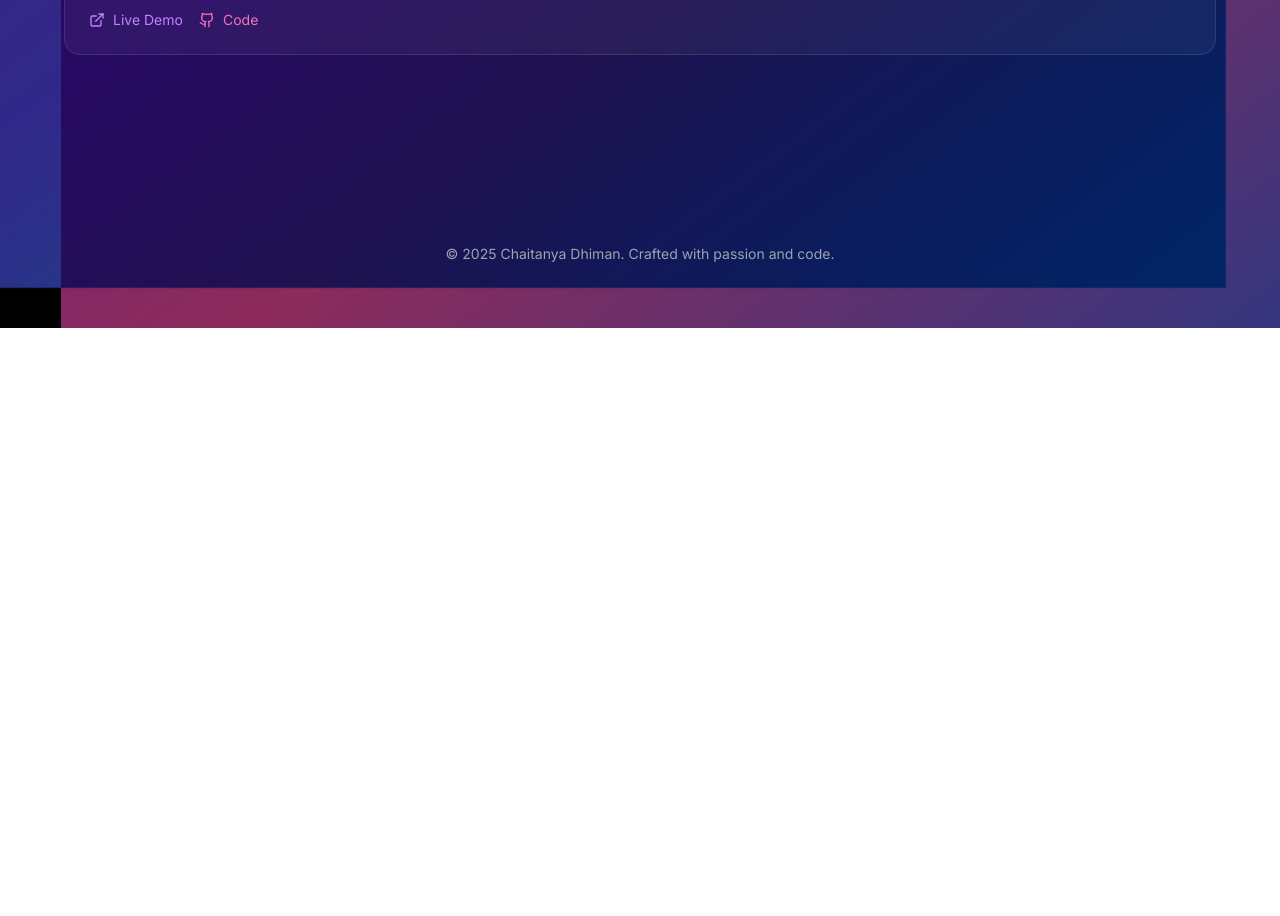
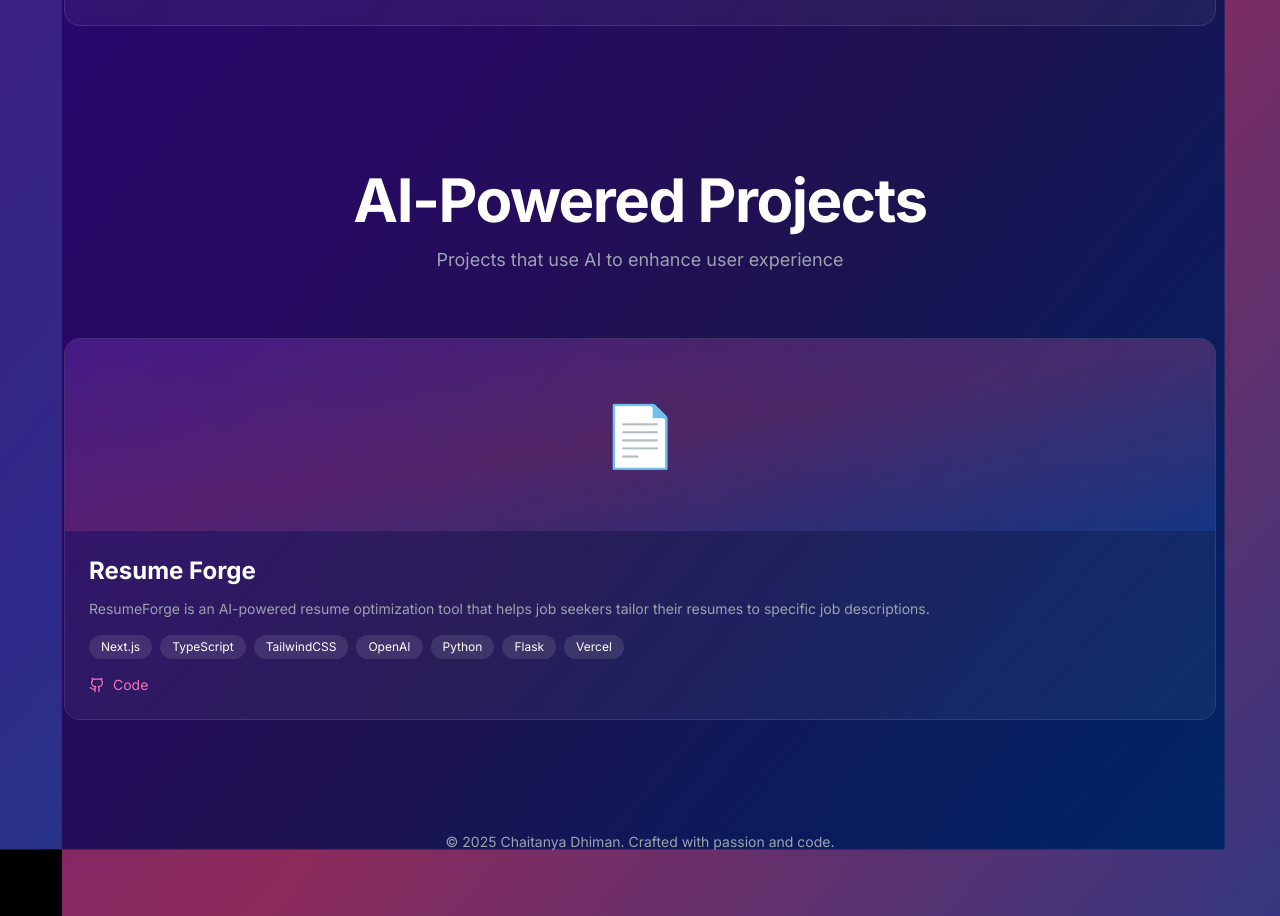
Before and after one commit to ChaitanyaDhiman/my-portfolio, a Next.js app: page /projects in a window 1280 px wide. Shown: the part 620-1536 px from the top of the page. Before the commit the page ends 948 px from the top, so only its background shows below. Built offline with nearby package versions, Linux system fonts and the light colour scheme.

Commit message:
updating project page

```diff
--- a/app/projects/page.tsx
+++ b/app/projects/page.tsx
@@ -18,6 +18,16 @@ export default function Projects() {
         demo: 'https://www.chaitanyadhiman.com/',
         github: 'https://github.com/ChaitanyaDhiman/my-portfolio'
       }
+    ],
+    AI_Powered: [
+      {
+        title: 'Resume Forge',
+        description: 'ResumeForge is an AI-powered resume optimization tool that helps job seekers tailor their resumes to specific job descriptions.',
+        tech: ['Next.js', 'TypeScript', 'TailwindCSS', 'OpenAI', 'Python', 'Flask', 'Vercel'],
+        image: '📄',
+        demo: '',
+        github: 'https://github.com/ChaitanyaDhiman/ResumeForge'
+      }
     ]
   };
 
@@ -32,12 +42,24 @@ export default function Projects() {
         >
         <Navigation />
 
-        <section id="featured" className="min-h-screen flex items-center justify-center px-8">
+        <section id="featured" className="flex items-center justify-center px-8 py-24">
           <div className="max-w-6xl w-full">
             <h2 className="text-5xl md:text-6xl font-bold mb-4 text-center tracking-tight">Featured Projects</h2>
             <p className="text-gray-400 text-center mb-16 text-lg">Some of my best work</p>
             <div className="grid grid-cols-1 md:grid-cols-1 gap-8">
               {projects.featured.map((project, index) => (
+                <ProjectCard key={index} {...project} compact/>
+              ))}
+            </div>
+          </div>
+        </section>
+
+        <section id="AI_Powered" className="flex items-center justify-center px-8 py-12">
+          <div className="max-w-6xl w-full">
+            <h2 className="text-5xl md:text-6xl font-bold mb-4 text-center tracking-tight">AI-Powered Projects</h2>
+            <p className="text-gray-400 text-center mb-16 text-lg">Projects that use AI to enhance user experience</p>
+            <div className="grid grid-cols-1 md:grid-cols-1 gap-8">
+              {projects.AI_Powered.map((project, index) => (
                 <ProjectCard key={index} {...project} compact/>
               ))}
             </div>
```
